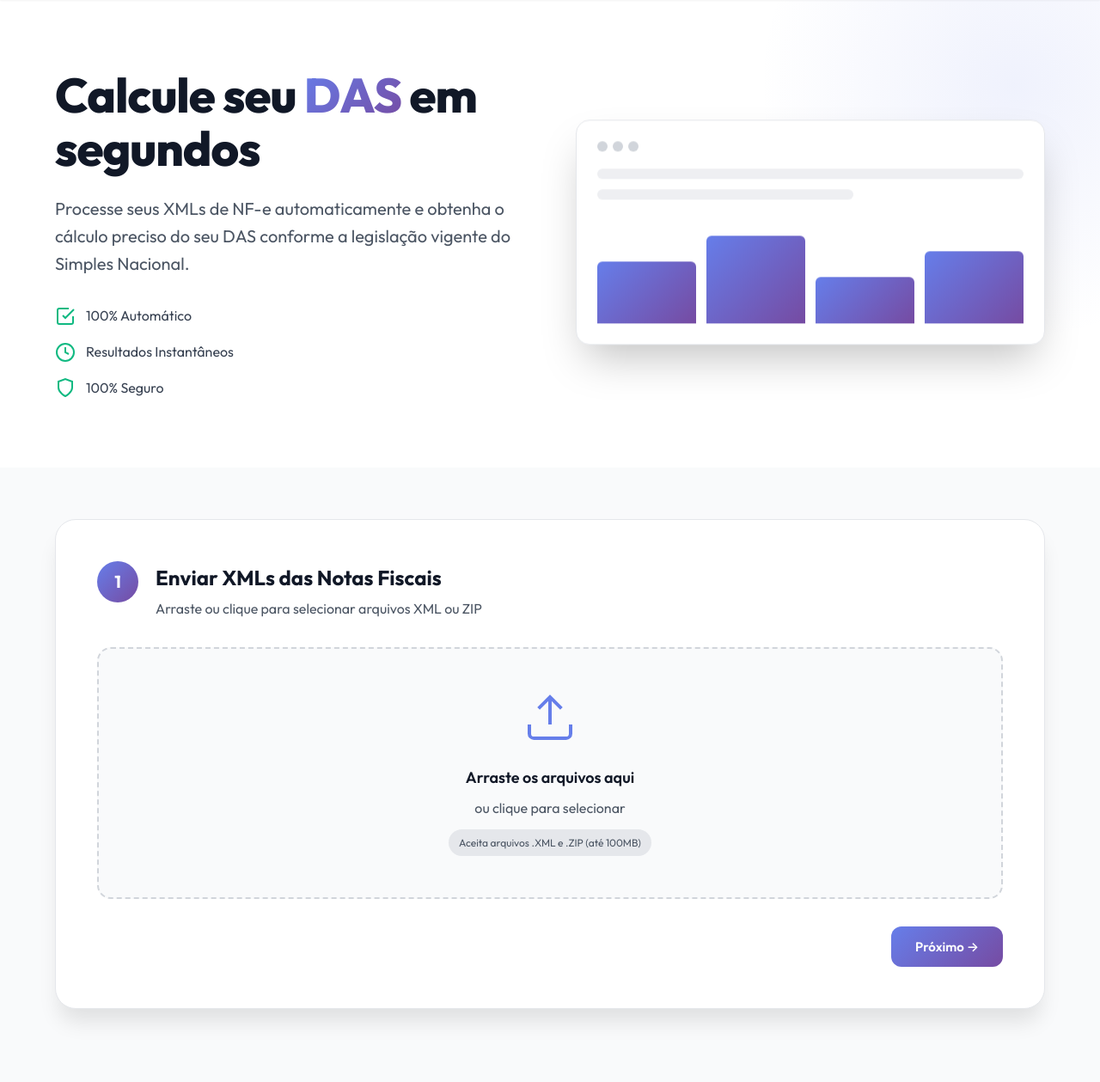
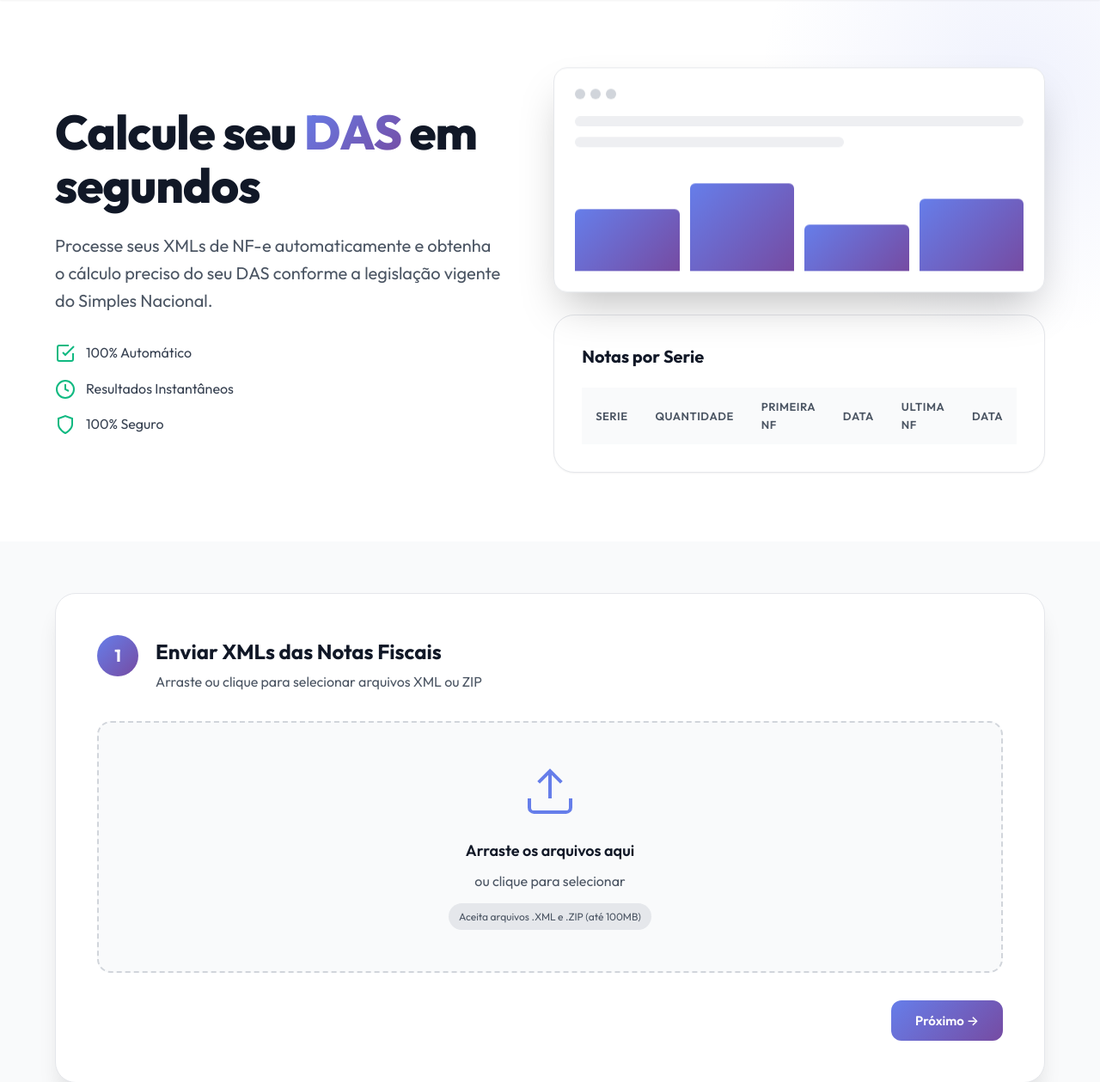
Before and after one commit to antoniom23/calculadora-das, a Flask app: page / in a window 1280 px wide. Shown: the part 99-1358 px from the top of the page at 86% size. Run offline with Flask 3, Linux system fonts and the light colour scheme; lists and menus that the app fills with data are empty.

Commit message:
Add series section and table to index.html

```diff
--- a/templates/index.html
+++ b/templates/index.html
@@ -73,6 +73,15 @@
                                 </div>
                             </div>
                         </div>
+                    </div>
+
+                <div class="cfops-section" id="seriesSection" style="margin-top:24px;">
+                    <h3>Notas por Serie</h3>
+                    <div class="table-responsive">
+                        <table class="cfops-table">
+                            <thead><tr><th>Serie</th><th>Quantidade</th><th>Primeira NF</th><th>Data</th><th>Ultima NF</th><th>Data</th></tr></thead>
+                            <tbody id="seriesTableBody"></tbody>
+                        </table>
                     </div>
                 </div>
             </div>
@@ -414,6 +423,27 @@
                     <td><strong>R$ ${d.valor_formatted}</strong></td>
                 </tr>
             `).join('');
+
+            // Series table
+            const seriesBody = document.getElementById('seriesTableBody');
+            const series = data.series || {};
+            if (Object.keys(series).length > 0) {
+                document.getElementById('seriesSection').style.display = 'block';
+                seriesBody.innerHTML = Object.entries(series)
+                    .sort(([a], [b]) => a.localeCompare(b))
+                    .map(([serie, info]) => `
+                        <tr>
+                            <td><strong>${serie}</strong></td>
+                            <td>${info.quantidade}</td>
+                            <td>${info.primeira_numero}</td>
+                            <td>${info.primeira_data}</td>
+                            <td>${info.ultima_numero}</td>
+                            <td>${info.ultima_data}</td>
+                        </tr>
+                    `).join('');
+            } else {
+                document.getElementById('seriesSection').style.display = 'none';
+            }
         }
 
         // ---- DOWNLOAD PDF ----
```
